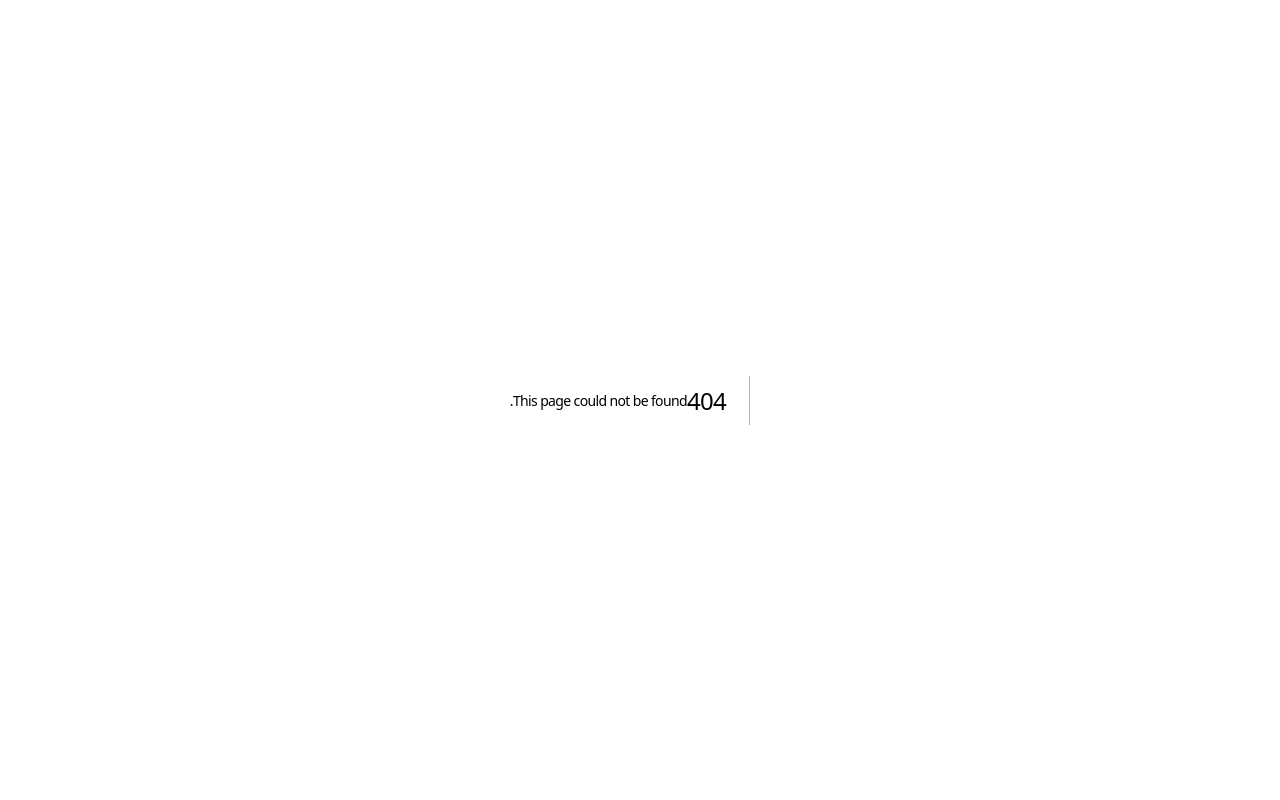
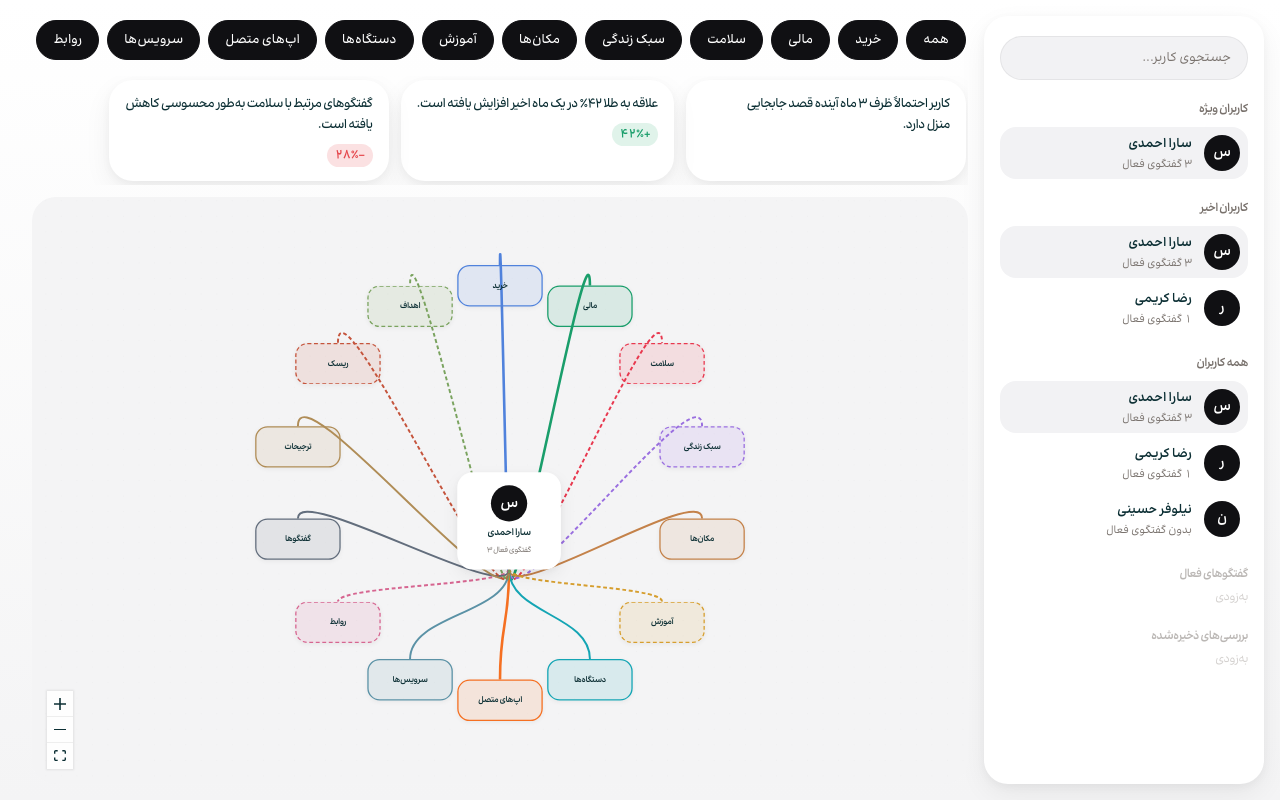
Before and after one commit to Hesvm/Hooshangvisualization, a Next.js app: page /admin in a window 1280 px wide. Before the commit this address had no page. Built offline with nearby package versions, Linux system fonts and the light colour scheme.

Commit message:
Wire up /admin intelligence console page

```diff
--- /dev/null
+++ b/src/app/admin/page.module.css
@@ -0,0 +1,17 @@
+.page {
+  direction: rtl;
+  display: flex;
+  gap: 16px;
+  height: 100vh;
+  padding: 16px;
+  background: linear-gradient(to bottom, var(--color-bg-gradient-top), var(--color-bg-gradient-bottom));
+  box-sizing: border-box;
+}
+
+.main {
+  flex: 1;
+  min-width: 0;
+  display: flex;
+  flex-direction: column;
+  gap: 12px;
+}
--- /dev/null
+++ b/src/app/admin/page.tsx
@@ -0,0 +1,88 @@
+"use client";
+
+import { useMemo, useState } from "react";
+import type { IntelligenceCategory } from "@/types/intelligence";
+import { intelligenceUsers } from "@/lib/mocks/userIntelligence";
+import { AdminSidebar } from "@/components/admin/AdminSidebar";
+import { FilterChips } from "@/components/admin/FilterChips";
+import { InsightCardStrip } from "@/components/admin/InsightCardStrip";
+import { IntelligenceGraph } from "@/components/admin/IntelligenceGraph";
+import { InspectorPanel } from "@/components/admin/InspectorPanel";
+import styles from "./page.module.css";
+
+export default function AdminIntelligencePage() {
+  const [selectedUserId, setSelectedUserId] = useState(intelligenceUsers[0].id);
+  const [expandedCategoryIds, setExpandedCategoryIds] = useState<Set<string>>(new Set());
+  const [activeCategories, setActiveCategories] = useState<"all" | Set<IntelligenceCategory>>("all");
+  const [selectedNodeId, setSelectedNodeId] = useState<string | null>(null);
+  const [showInsights, setShowInsights] = useState(true);
+
+  const profile = useMemo(
+    () => intelligenceUsers.find((u) => u.id === selectedUserId) ?? intelligenceUsers[0],
+    [selectedUserId]
+  );
+
+  function handleSelectUser(userId: string) {
+    setSelectedUserId(userId);
+    setExpandedCategoryIds(new Set());
+    setActiveCategories("all");
+    setSelectedNodeId(null);
+  }
+
+  function handleToggleCategoryNode(categoryNodeId: string) {
+    setExpandedCategoryIds((prev) => {
+      const next = new Set(prev);
+      if (next.has(categoryNodeId)) {
+        next.delete(categoryNodeId);
+      } else {
+        next.add(categoryNodeId);
+      }
+      return next;
+    });
+  }
+
+  function handleToggleCategoryFilter(category: IntelligenceCategory) {
+    setActiveCategories((prev) => {
+      const base = prev === "all" ? new Set<IntelligenceCategory>() : new Set(prev);
+      if (base.has(category)) {
+        base.delete(category);
+      } else {
+        base.add(category);
+      }
+      return base.size === 0 ? "all" : base;
+    });
+  }
+
+  return (
+    <div className={styles.page}>
+      <AdminSidebar users={intelligenceUsers} selectedUserId={selectedUserId} onSelectUser={handleSelectUser} />
+
+      <div className={styles.main}>
+        <FilterChips
+          activeCategories={activeCategories}
+          onToggleCategory={handleToggleCategoryFilter}
+          onSelectAll={() => setActiveCategories("all")}
+          showInsights={showInsights}
+          onToggleInsights={() => setShowInsights((v) => !v)}
+        />
+
+        {showInsights && <InsightCardStrip insights={profile.insights} />}
+
+        <IntelligenceGraph
+          profile={profile}
+          expandedCategoryIds={expandedCategoryIds}
+          activeCategories={activeCategories}
+          onToggleCategory={handleToggleCategoryNode}
+          onSelectLeaf={setSelectedNodeId}
+        />
+      </div>
+
+      <InspectorPanel
+        profile={profile}
+        selectedNodeId={selectedNodeId}
+        onSelectNode={setSelectedNodeId}
+        onClose={() => setSelectedNodeId(null)}
+      />
+    </div>
+  );
+}
```
